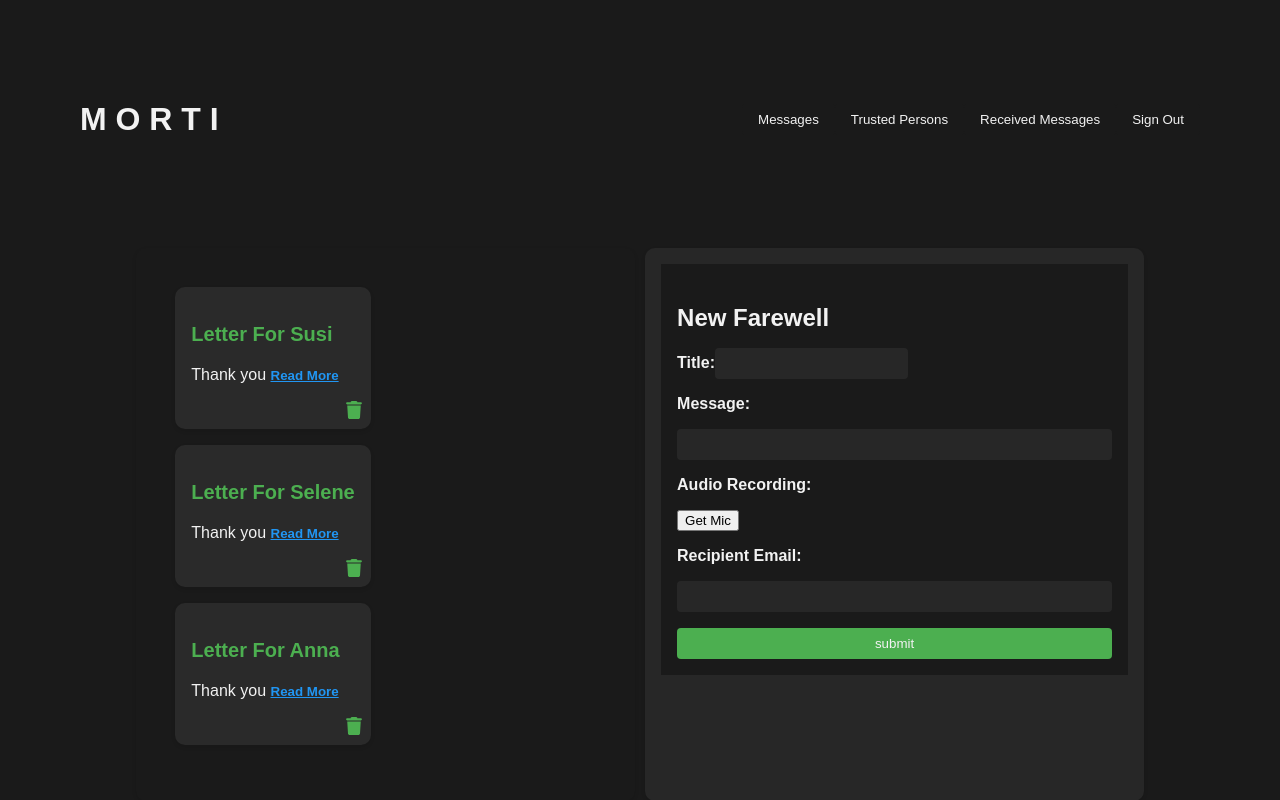
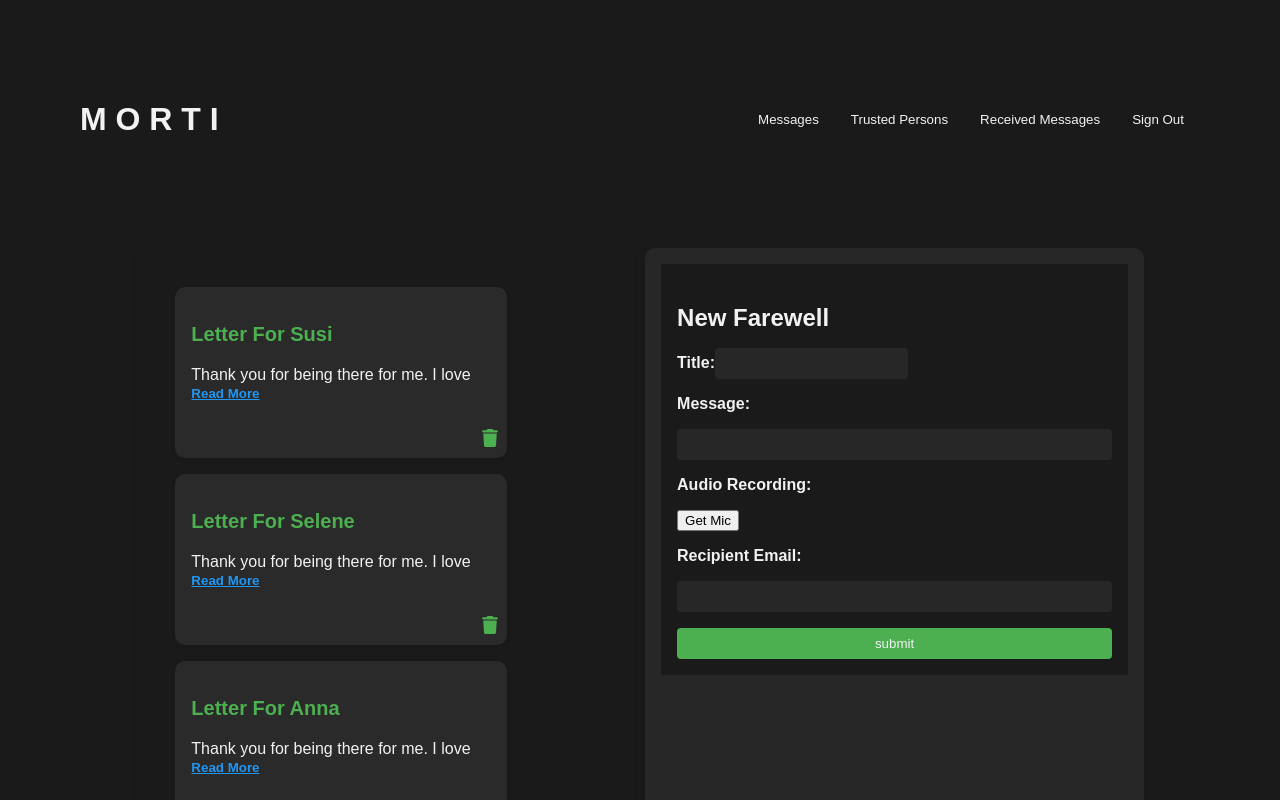
Before and after one commit to secasti/morti-frontend, a React (Create React App) app: page / in a window 1280 px wide. Both pictures are taken after a click on the button "Messages". Shown: the top 800 px of the page. Built offline with nearby package versions, Linux system fonts and the light colour scheme; no server answers.

Commit message:
playing around with read more button in messages char limit

```diff
--- a/src/components/Message.js
+++ b/src/components/Message.js
@@ -15,7 +15,7 @@ const Message = (props) => {
             <h3 className='msg-title'> {props.title} </h3>
             <p className='msg-text'>
                 {/* if isMsgExpanded state is false, show only 30 char, if its true show it all */}
-                {props.isMsgExpanded[props.message_id] ? props.text : props.text.slice (0, 10)}
+                {props.isMsgExpanded[props.message_id] ? props.text : props.text.slice (0, 40)}
                 {/* if isMsgExpanded is false and text is > 50 char, show a read more button that on click runs expand msg func*/}
                 {!props.isMsgExpanded[props.message_id] && props.text.length > 10 && (
                     <button onClick={() => props.expandMessage(props.message_id)} className='read-more-btn'>
```
